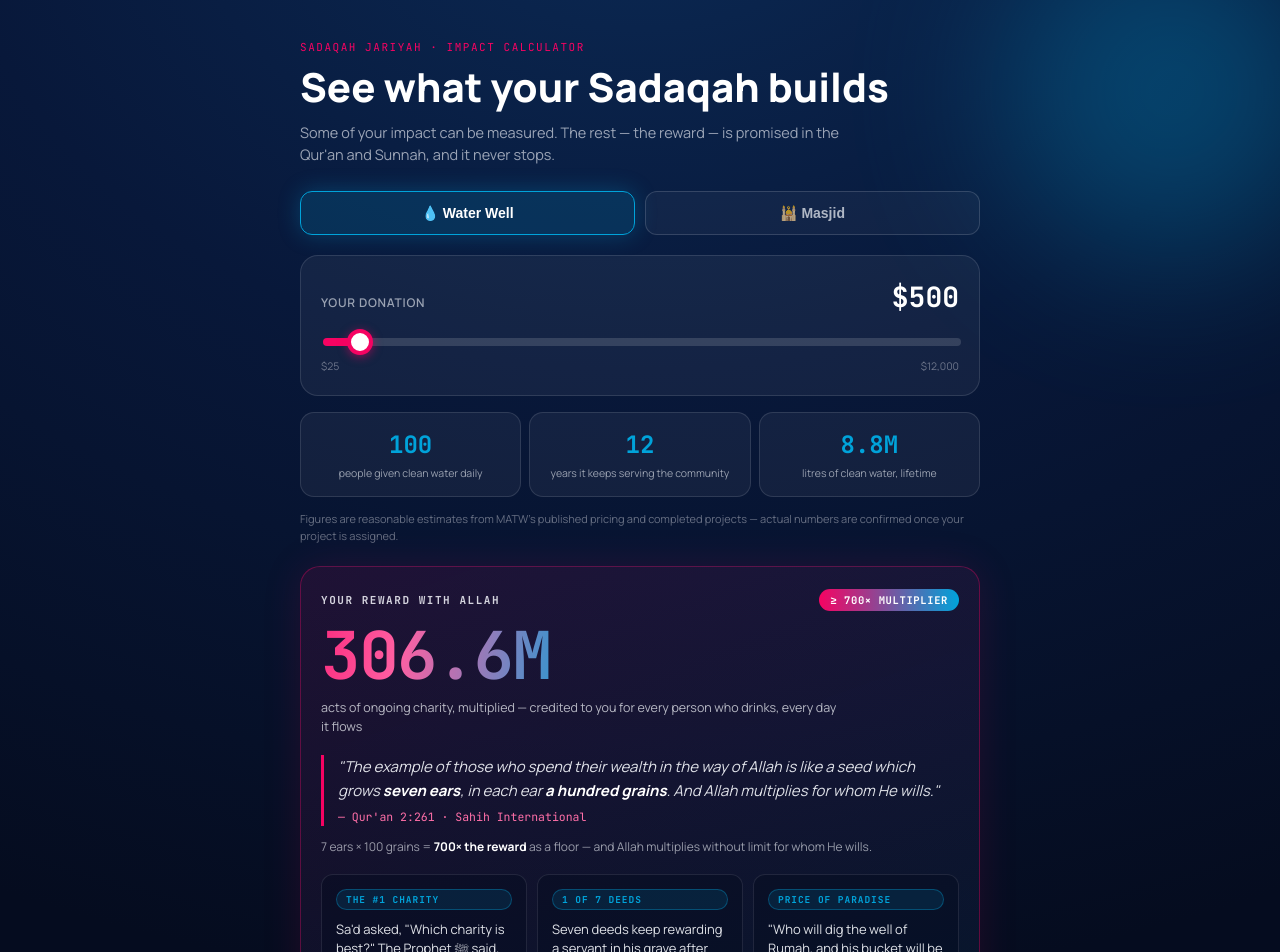
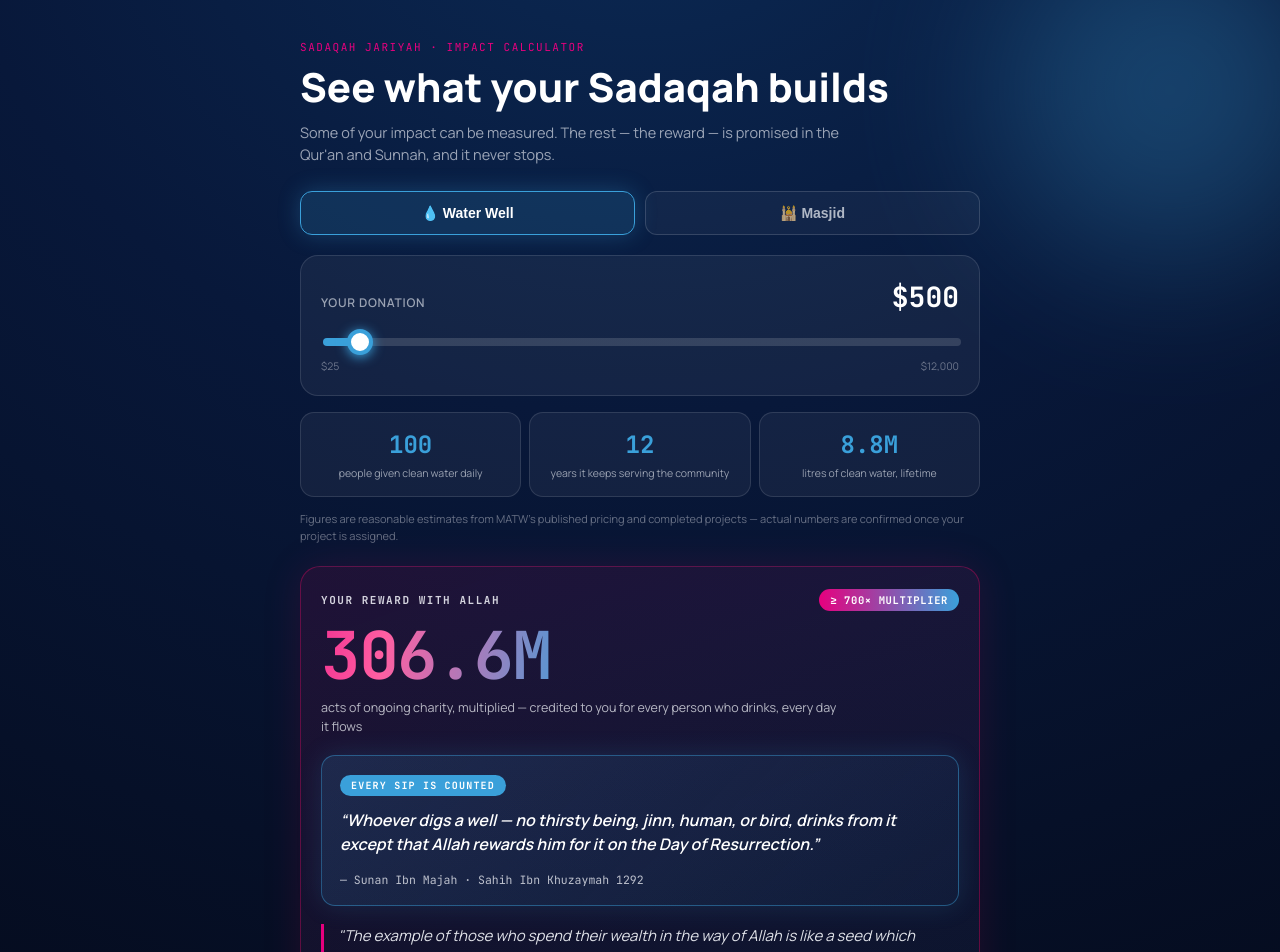
Before and after one commit to 292akhil2929-cmyk/sadaqah-calculator, a Next.js app: page / in a window 1280 px wide. Shown: the top 952 px of the page. Built offline with nearby package versions, Linux system fonts and the light colour scheme.

Commit message:
Add mode-specific featured hadith (well: Ibn Khuzaymah 1292, mosque: Ibn Majah 738); recolor to sampled site palette (blue #3aa0da, magenta #e6007e); slider follows active accent

```diff
--- a/app/page.jsx
+++ b/app/page.jsx
@@ -29,9 +29,9 @@ import React, { useState, useMemo, useEffect } from "react";
 
 const CURRENCY = "$";
 
-// MATW brand palette
-const PINK = "#f60362";
-const BLUE = "#00a3da";
+// MATW brand palette — sampled from the live site's blue nav + magenta band
+const PINK = "#e6007e";
+const BLUE = "#3aa0da";
 
 const WELL_ANCHORS = [
   { cost: 500, peoplePerDay: 100, lifespanYears: 12 },
@@ -89,6 +89,24 @@ const REWARD_TEXTS = {
       ref: "Sahih al-Jami' 3602 · Hasan",
     },
   ],
+};
+
+// The ONE narration that speaks most specifically to each mode — shown as the
+// headline proof inside the reward panel. Both come from the same hadith of
+// Jabir ibn 'Abdullah (ra), which promises a distinct reward for each deed.
+const FEATURED = {
+  well: {
+    badge: "EVERY SIP IS COUNTED",
+    text:
+      "Whoever digs a well — no thirsty being, jinn, human, or bird, drinks from it except that Allah rewards him for it on the Day of Resurrection.",
+    ref: "Sunan Ibn Majah · Sahih Ibn Khuzaymah 1292",
+  },
+  masjid: {
+    badge: "EVEN THE SMALLEST",
+    text:
+      "Whoever builds a mosque for Allah — even the size of a sandgrouse's nest, or smaller — Allah builds for him a house in Paradise.",
+    ref: "Sunan Ibn Majah 738 · Sahih (al-Albani)",
+  },
 };
 
 // Short verse shown right beside the worldly stat, per mode.
@@ -186,6 +204,7 @@ export default function DonationImpactCalculator() {
   const accent = mode === "well" ? BLUE : PINK;
   const verse = VERSE[mode];
   const rewardTexts = REWARD_TEXTS[mode];
+  const featured = FEATURED[mode];
 
   return (
     <div style={styles.page}>
@@ -200,7 +219,7 @@ export default function DonationImpactCalculator() {
           width: 100%;
           height: 8px;
           border-radius: 999px;
-          background: linear-gradient(90deg, ${PINK} 0%, ${PINK} var(--fill, 20%), rgba(255,255,255,0.14) var(--fill, 20%), rgba(255,255,255,0.14) 100%);
+          background: linear-gradient(90deg, var(--accent, ${PINK}) 0%, var(--accent, ${PINK}) var(--fill, 20%), rgba(255,255,255,0.14) var(--fill, 20%), rgba(255,255,255,0.14) 100%);
           outline: none;
         }
         .sjc-slider::-webkit-slider-thumb {
@@ -210,16 +229,16 @@ export default function DonationImpactCalculator() {
           height: 26px;
           border-radius: 50%;
           background: #FFFFFF;
-          border: 4px solid ${PINK};
+          border: 4px solid var(--accent, ${PINK});
           cursor: pointer;
-          box-shadow: 0 2px 10px rgba(246,3,98,0.5);
+          box-shadow: 0 2px 12px var(--accent, ${PINK});
         }
         .sjc-slider::-moz-range-thumb {
           width: 26px;
           height: 26px;
           border-radius: 50%;
           background: #FFFFFF;
-          border: 4px solid ${PINK};
+          border: 4px solid var(--accent, ${PINK});
           cursor: pointer;
         }
         .sjc-mode-btn { transition: all 0.2s ease; }
@@ -300,7 +319,7 @@ export default function DonationImpactCalculator() {
             step={mode === "well" ? 25 : 250}
             value={amount}
             onChange={(e) => setAmount(Number(e.target.value))}
-            style={{ "--fill": `${((amount - min) / (max - min)) * 100}%` }}
+            style={{ "--fill": `${((amount - min) / (max - min)) * 100}%`, "--accent": accent }}
           />
           <div style={styles.sliderMinMax}>
             <span>{CURRENCY}{min}</span>
@@ -353,6 +372,13 @@ export default function DonationImpactCalculator() {
             {mode === "well"
               ? "acts of ongoing charity, multiplied — credited to you for every person who drinks, every day it flows"
               : "rewards of worship, multiplied — credited to you for every prayer prayed inside it"}
+          </div>
+
+          {/* The single most specific promise for THIS deed */}
+          <div style={featuredCard(accent)}>
+            <span style={featuredBadge(accent)}>{featured.badge}</span>
+            <p style={styles.featuredText}>“{featured.text}”</p>
+            <span style={styles.featuredRef}>— {featured.ref}</span>
           </div>
 
           <div style={styles.rewardVerse}>
@@ -409,6 +435,31 @@ export default function DonationImpactCalculator() {
 }
 
 // ── style helpers that depend on the active accent ──
+function featuredCard(color) {
+  return {
+    position: "relative",
+    borderRadius: 14,
+    padding: "16px 18px",
+    marginBottom: 18,
+    background: `linear-gradient(135deg, ${hexA(color, 0.16)} 0%, ${hexA(color, 0.05)} 100%)`,
+    border: `1px solid ${hexA(color, 0.45)}`,
+    boxShadow: `0 0 26px ${hexA(color, 0.16)}`,
+  };
+}
+function featuredBadge(color) {
+  return {
+    display: "inline-block",
+    fontFamily: "'JetBrains Mono', monospace",
+    fontSize: 10,
+    letterSpacing: "0.12em",
+    fontWeight: 700,
+    color: "#fff",
+    background: color,
+    borderRadius: 999,
+    padding: "4px 11px",
+    marginBottom: 12,
+  };
+}
 function modeBtnActive(color) {
   return {
     flex: 1,
@@ -655,6 +706,19 @@ const styles = {
     color: "rgba(244,246,251,0.6)",
     marginBottom: 18,
   },
+  featuredText: {
+    fontSize: 16,
+    lineHeight: 1.55,
+    fontWeight: 600,
+    fontStyle: "italic",
+    color: "#FFFFFF",
+    margin: "0 0 10px",
+  },
+  featuredRef: {
+    fontFamily: "'JetBrains Mono', monospace",
+    fontSize: 11.5,
+    color: "rgba(244,246,251,0.75)",
+  },
   proofGrid: {
     display: "grid",
     gridTemplateColumns: "repeat(auto-fit, minmax(190px, 1fr))",
```
